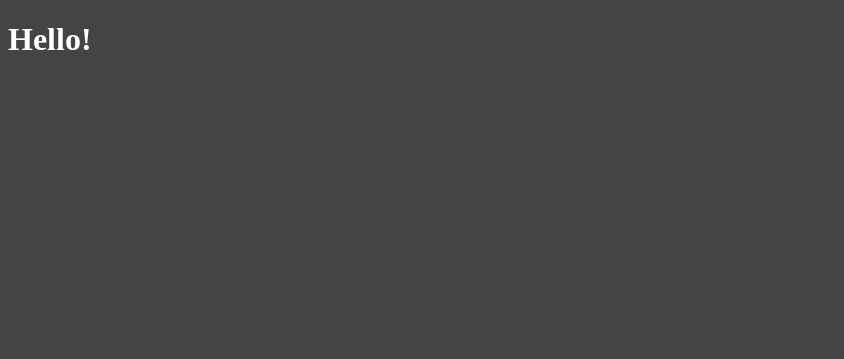
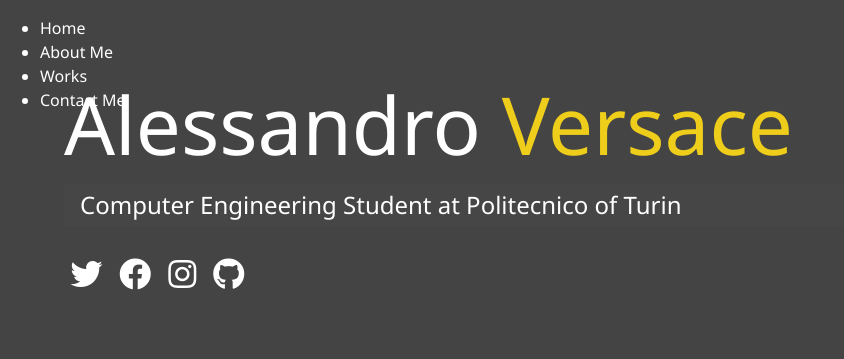
Before and after one commit to AleVersace/portfolio, a website: page dist/index.html in a window 1280 px wide. Shown: the whole page, without its empty margins (0-844 px from the left). Drawn offline with Linux system fonts and the light colour scheme; files that its build step writes are made by us from their sources.

Commit message:
Added html and some basic css

```diff
--- a/scss/main.scss
+++ b/scss/main.scss
@@ -1,6 +1,66 @@
 $primary-color: #444;
+$secondary-color: #eece1a;
+
+* {
+    box-sizing: border-box;
+}
 
 body {
     background: $primary-color;
     color: #fff;
+    height: 100%;
+    margin: 0;
+    font-family: 'Segoe UI', Tahoma, Geneva, Verdana, sans-serif;
+    line-height: 1.5;
 }
+
+// Headings
+h1,
+h2,
+h3 {
+    margin: 0;
+    font-weight: 400;
+
+    &.lg-heading {
+        font-size: 5rem;
+    }
+
+    &.sm-heading {
+        margin-bottom: 2rem;
+        padding: 0.2rem 1rem;
+        background: rgba(lighten($primary-color, 2), 0.5);
+    }
+}
+
+a {
+    color: #fff;
+    text-decoration: none;
+}
+
+header {
+    position: fixed;
+    z-index: 2;
+    width: 100%;
+}
+
+.text-secondary {
+    color: $secondary-color;
+}
+
+main {
+    padding: 4rem;
+    height: 100%;
+
+    .icons {
+        margin-top: 1rem;
+
+        a {
+            padding: 0.4rem;
+
+            &:hover {
+                color: $secondary-color;
+                transition: all 0.5s ease-out;
+            }
+        }
+    }
+}
```
Also changed, not shown: dist/css/main.css, dist/index.html, js/main.js (added).
